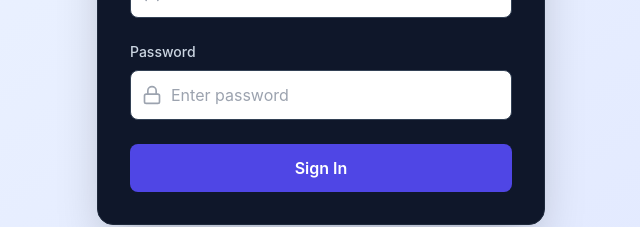
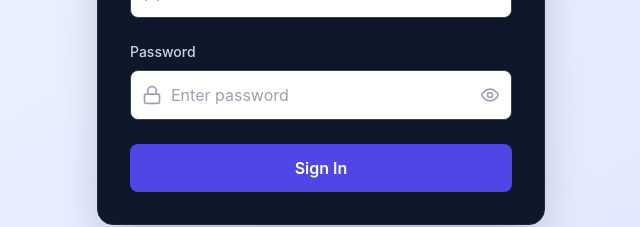
Before and after one commit to SathishitHubaccount/amis-phase-final, a React (Vite) app in the folder frontend/: page /login in a window 1280 px wide. Shown: the part 423-650 px from the top of the page, without its empty margins (319-959 px from the left). Built offline with nearby package versions, Linux system fonts and the light colour scheme; no server answers.

Commit message:
Add show/hide password toggle and fix localhost URLs in Login

```diff
--- a/frontend/src/pages/Login.jsx
+++ b/frontend/src/pages/Login.jsx
@@ -1,10 +1,11 @@
 import { useState } from 'react'
 import { useNavigate } from 'react-router-dom'
-import { Lock, User, AlertCircle } from 'lucide-react'
+import { Lock, User, AlertCircle, Eye, EyeOff } from 'lucide-react'
 
 export default function Login() {
   const [username, setUsername] = useState('')
   const [password, setPassword] = useState('')
+  const [showPassword, setShowPassword] = useState(false)
   const [error, setError] = useState('')
   const [loading, setLoading] = useState(false)
   const navigate = useNavigate()
@@ -15,49 +16,33 @@
     setLoading(true)
 
     try {
-      console.log('Attempting login with username:', username)
-
       const formData = new FormData()
       formData.append('username', username)
       formData.append('password', password)
 
-      console.log('Sending login request...')
-      const response = await fetch('http://localhost:8000/api/auth/login', {
+      const response = await fetch('/api/auth/login', {
         method: 'POST',
         body: formData,
       })
 
-      console.log('Login response status:', response.status)
-
       if (!response.ok) {
-        const errorText = await response.text()
-        console.error('Login failed:', errorText)
         throw new Error('Invalid credentials')
       }
 
       const data = await response.json()
-      console.log('Login successful, token received')
-
-      // Store token
       localStorage.setItem('access_token', data.access_token)
 
-      // Fetch user info
-      console.log('Fetching user info...')
-      const userResponse = await fetch('http://localhost:8000/api/auth/me', {
+      const userResponse = await fetch('/api/auth/me', {
         headers: { 'Authorization': `Bearer ${data.access_token}` }
       })
 
       if (userResponse.ok) {
         const userData = await userResponse.json()
-        console.log('User data received:', userData)
         localStorage.setItem('user', JSON.stringify(userData))
       }
 
-      console.log('Navigating to dashboard...')
-      // Redirect to dashboard
       navigate('/dashboard')
     } catch (err) {
-      console.error('Login error:', err)
       setError('Invalid username or password')
     } finally {
       setLoading(false)
@@ -107,13 +92,20 @@
             <div className="relative">
               <Lock className="absolute left-3 top-1/2 -translate-y-1/2 w-5 h-5 text-gray-400" />
               <input
-                type="password"
+                type={showPassword ? 'text' : 'password'}
                 value={password}
                 onChange={(e) => setPassword(e.target.value)}
-                className="w-full pl-10 pr-4 py-3 border border-slate-700 rounded-lg focus:ring-2 focus:ring-indigo-500 focus:border-transparent"
+                className="w-full pl-10 pr-12 py-3 border border-slate-700 rounded-lg focus:ring-2 focus:ring-indigo-500 focus:border-transparent"
                 placeholder="Enter password"
                 required
               />
+              <button
+                type="button"
+                onClick={() => setShowPassword(v => !v)}
+                className="absolute right-3 top-1/2 -translate-y-1/2 text-gray-400 hover:text-gray-200"
+              >
+                {showPassword ? <EyeOff className="w-5 h-5" /> : <Eye className="w-5 h-5" />}
+              </button>
             </div>
           </div>
 
```
